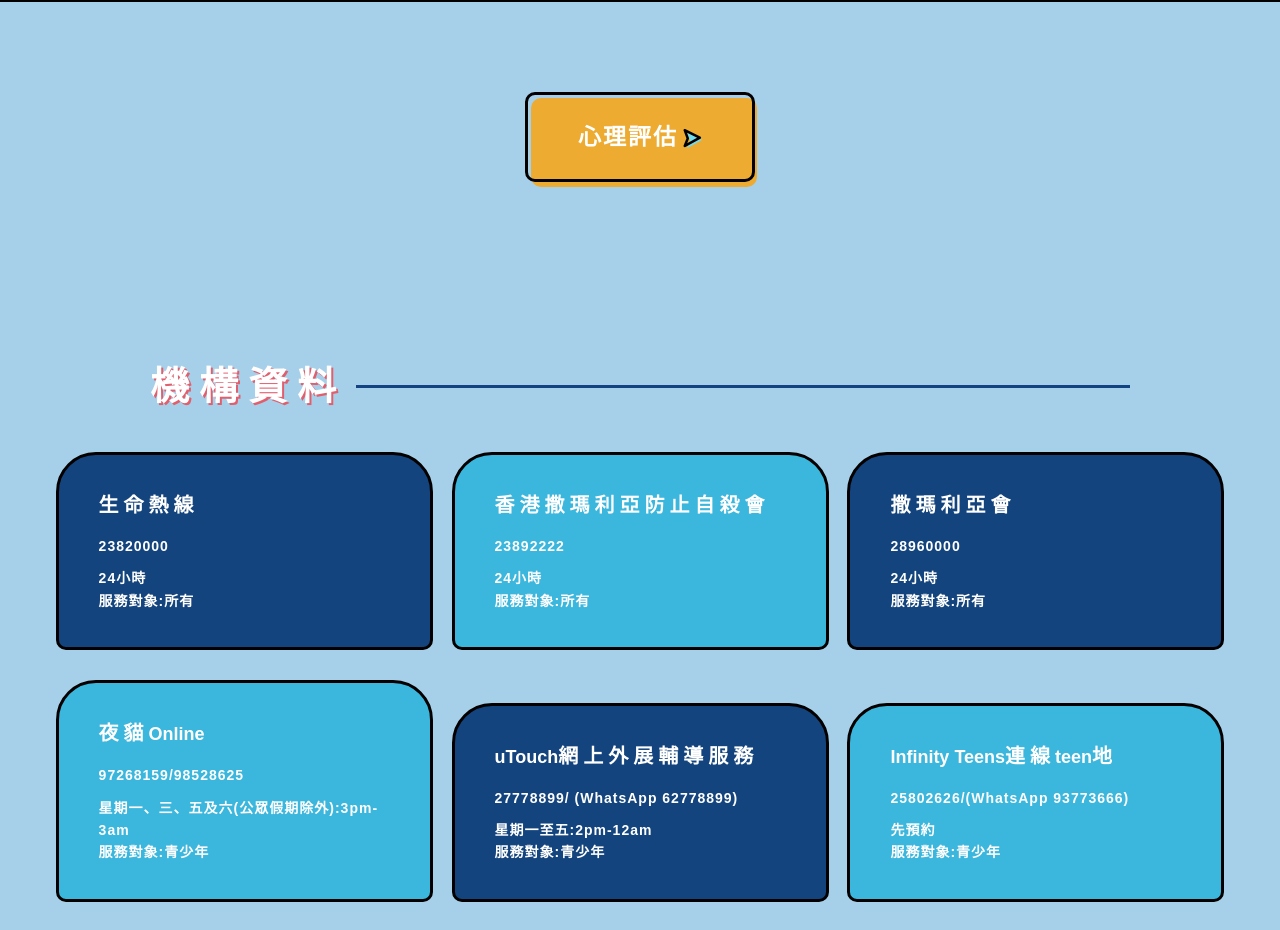
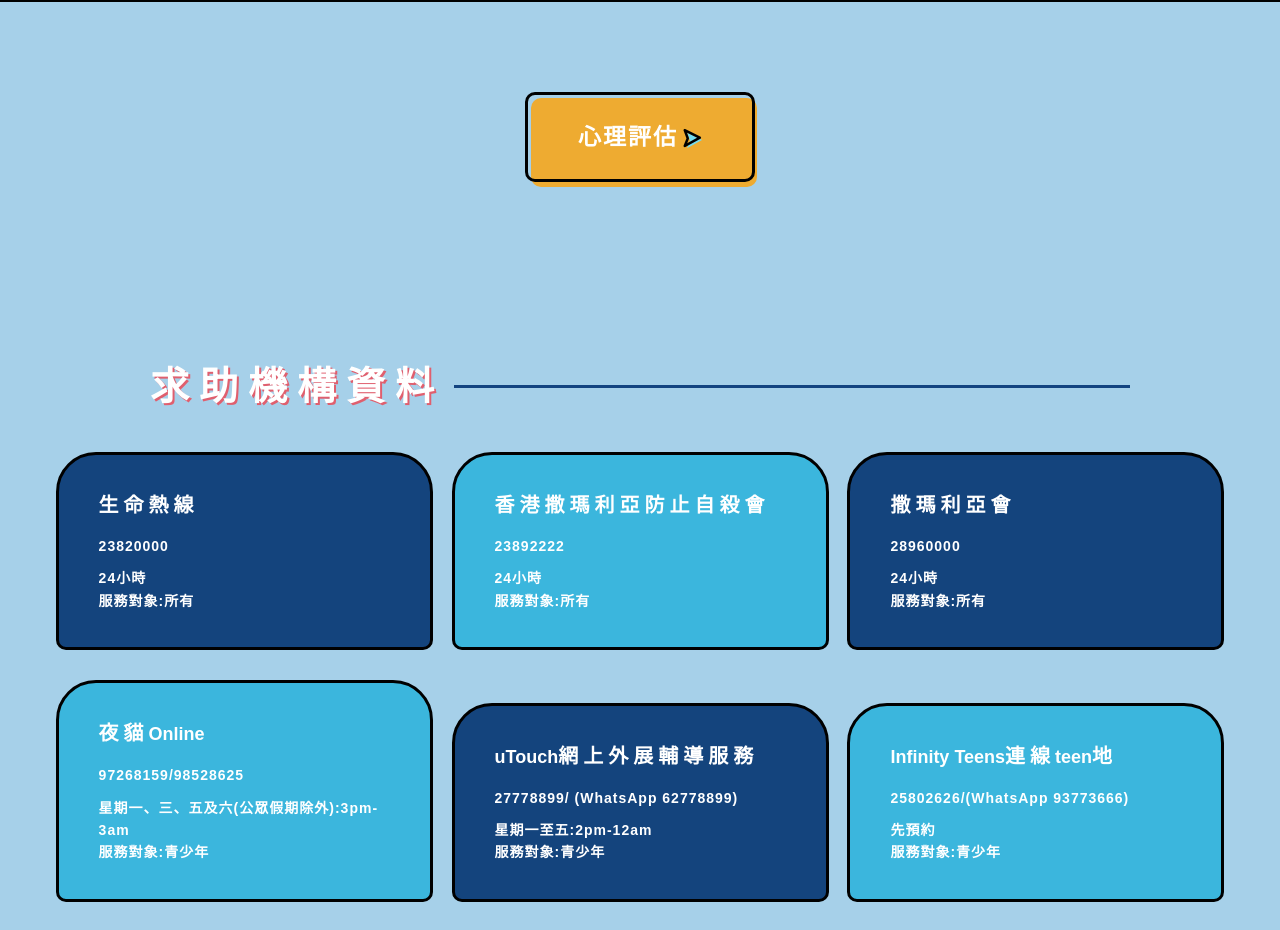
Before and after one commit to initiumsp/relax-dashboard, a PHP site: page / in a window 1280 px wide. Shown: the part 1702-2632 px from the top of the page. Run offline with PHP 8.4, Linux system fonts and the light colour scheme; some libraries are stand-ins or nearby versions.

Commit message:
[#39 機構資料想改求助機構資料]

```diff
--- a/index.php
+++ b/index.php
@@ -371,7 +371,7 @@
   <!--<a href="http://csrp.hku.hk/" target="_blank" class="btn btn-blue">合作機構<span class="sp sp-arrow2"></span></a>-->
 </div>
 <div class="panel-wrapper">
-  <h3 class="title-red"><a href="#" id="expand-panel"><span>機構資料</span></a></h3>
+  <h3 class="title-red"><a href="#" id="expand-panel"><span>求助機構資料</span></a></h3>
   <div class="expandable">
     <div class="panel panel-bd">
       <h4>生命熱線</h4>
```
